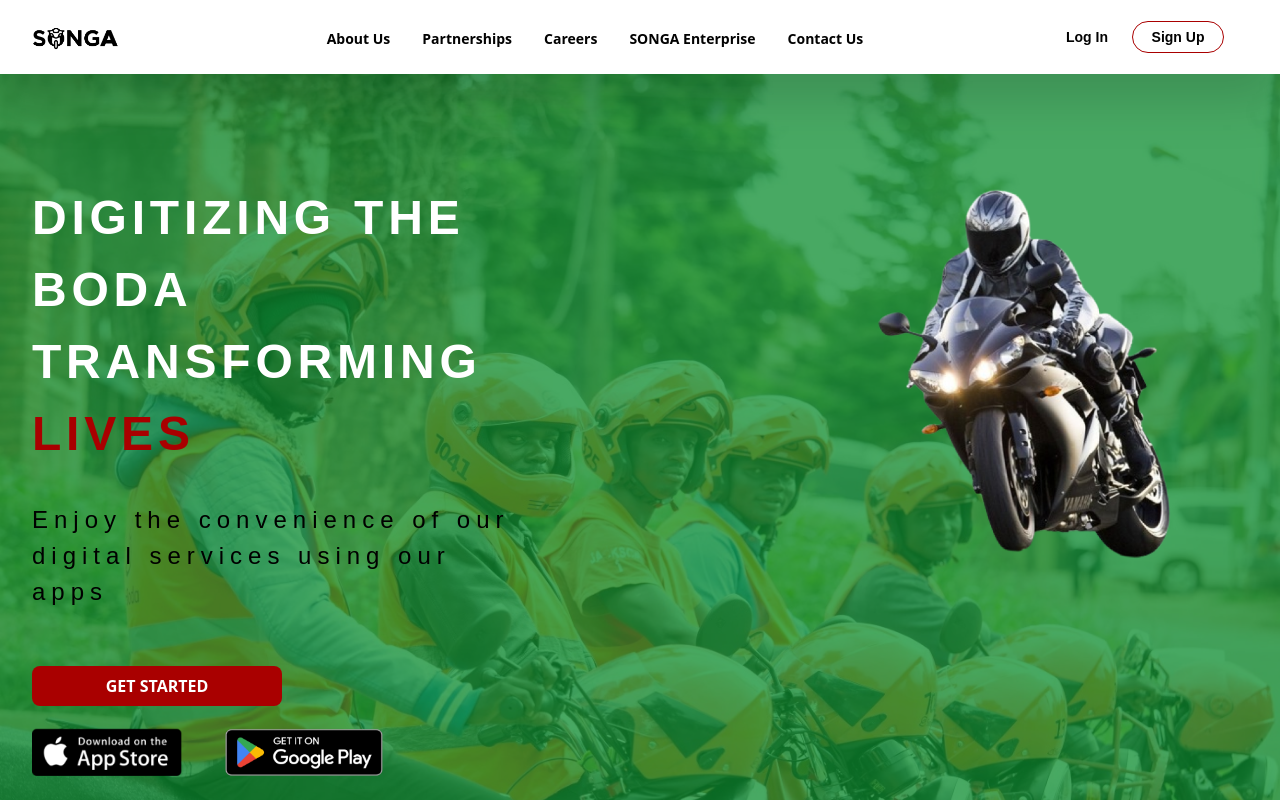
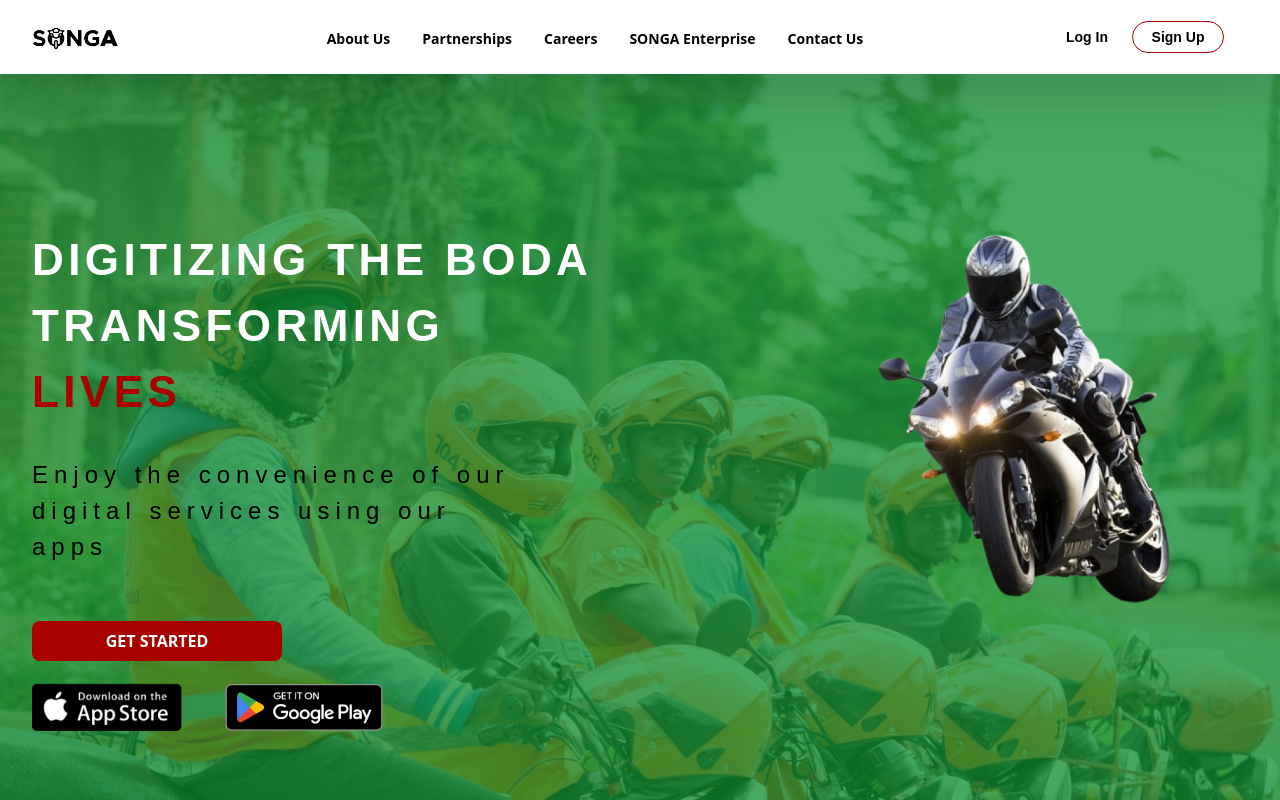
Before and after one commit to SongaBiz/Songa, a Next.js app: page / in a window 1280 px wide. Shown: the top 800 px of the page. Built offline with nearby package versions, Linux system fonts and the light colour scheme; a web font is replaced by a local one.

Commit message:
Fix hero section title size

```diff
--- a/components/Landing/Hero/index.tsx
+++ b/components/Landing/Hero/index.tsx
@@ -22,7 +22,7 @@
             <div className="w-full h-[100vh] flex flex-col justify-center items-center bg-[#0B8D2F] bg-opacity-75 absolute z-0">
                 <div className="md:grid md:grid-cols-2 md:pt-8">
                     <div className="text-white w-full px-4  md:px-8">
-                        <h1 className={`${sans_hebrew.className} tracking-normal text-[28px] md:tracking-widest md:text-[48px] leading-2 font-bold`}>DIGITIZING THE BODA <br/> TRANSFORMING <span className='text-[#A90000]'>LIVES</span></h1>
+                        <h1 className={`${sans_hebrew.className} tracking-normal text-[44px] md:tracking-widest leading-2 font-bold`}>DIGITIZING THE BODA <br/> TRANSFORMING <span className='text-[#A90000]'>LIVES</span></h1>
                         <p className={`${sans_hebrew.className} tracking-normal text-[#000000] font-light text-md md:leading-2 md:tracking-[.25em] text-[24px] my-8`}>
                             Enjoy the convenience of our <br /> digital services using our <br />apps
                         </p>
```
